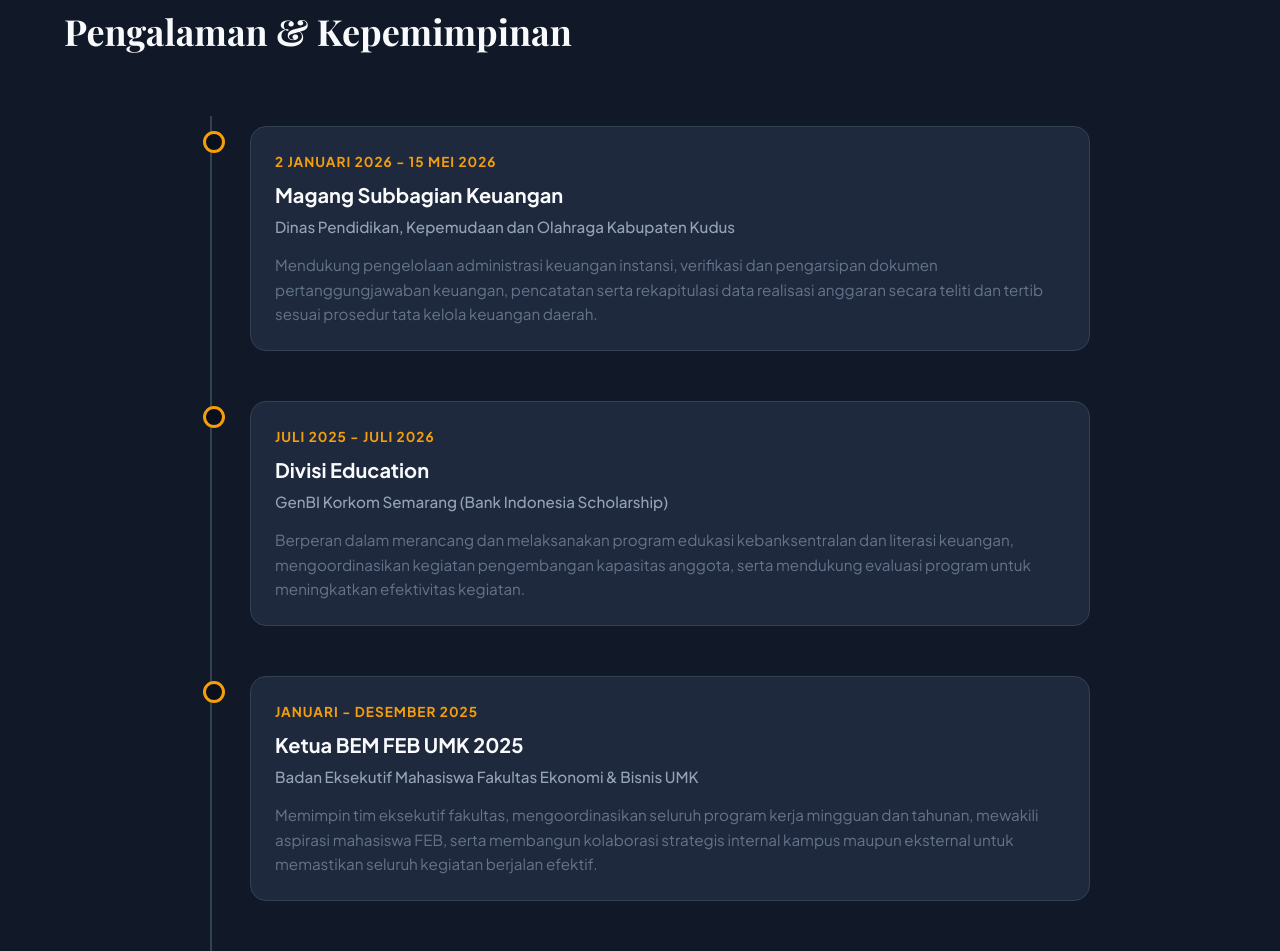
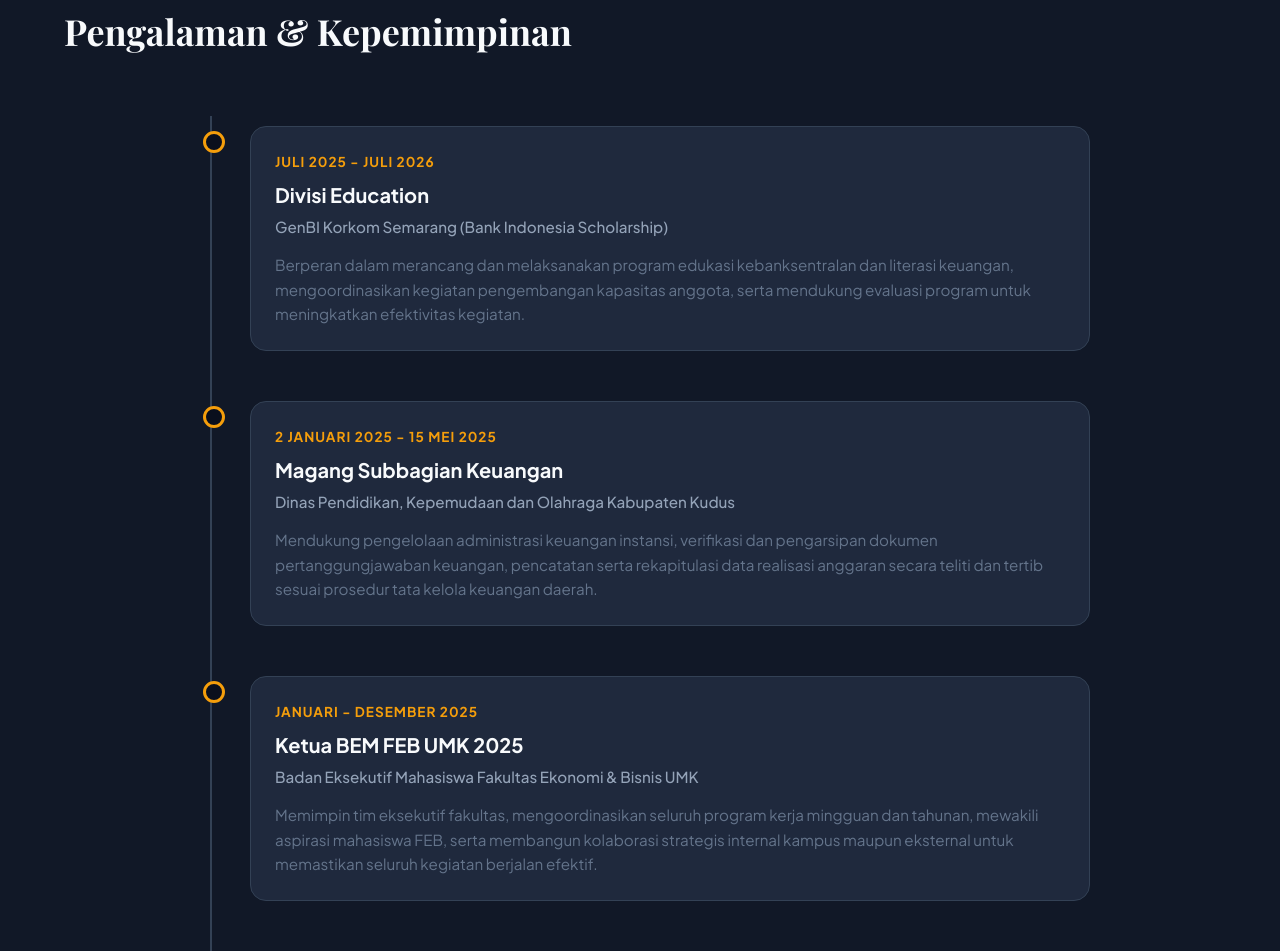
Before and after one commit to ipul13123/portofolio.saifullah.com, a plain HTML site: page index.html in a window 1280 px wide. Shown: the part 2635-3586 px from the top of the page. Drawn offline with nearby package versions, Linux system fonts and the light colour scheme; a web font is replaced by a local one.

Commit message:
Add files via upload

```diff
--- a/index.html
+++ b/index.html
@@ -917,22 +917,22 @@
             <div class="timeline">
                 <div class="timeline-item">
                     <div class="timeline-content">
-                        <div class="timeline-date">2 Januari 2026 - 15 Mei 2026</div>
-                        <h3 class="timeline-title">Magang Subbagian Keuangan</h3>
-                        <div class="timeline-org">Dinas Pendidikan, Kepemudaan dan Olahraga Kabupaten Kudus</div>
+                        <div class="timeline-date">Juli 2025 - Juli 2026</div>
+                        <h3 class="timeline-title">Divisi Education</h3>
+                        <div class="timeline-org">GenBI Korkom Semarang (Bank Indonesia Scholarship)</div>
                         <div class="timeline-desc">
-                            Mendukung pengelolaan administrasi keuangan instansi, verifikasi dan pengarsipan dokumen pertanggungjawaban keuangan, pencatatan serta rekapitulasi data realisasi anggaran secara teliti dan tertib sesuai prosedur tata kelola keuangan daerah.
+                            Berperan dalam merancang dan melaksanakan program edukasi kebanksentralan dan literasi keuangan, mengoordinasikan kegiatan pengembangan kapasitas anggota, serta mendukung evaluasi program untuk meningkatkan efektivitas kegiatan.
                         </div>
                     </div>
                 </div>
 
                 <div class="timeline-item">
                     <div class="timeline-content">
-                        <div class="timeline-date">Juli 2025 - Juli 2026</div>
-                        <h3 class="timeline-title">Divisi Education</h3>
-                        <div class="timeline-org">GenBI Korkom Semarang (Bank Indonesia Scholarship)</div>
+                        <div class="timeline-date">2 Januari 2025 - 15 Mei 2025</div>
+                        <h3 class="timeline-title">Magang Subbagian Keuangan</h3>
+                        <div class="timeline-org">Dinas Pendidikan, Kepemudaan dan Olahraga Kabupaten Kudus</div>
                         <div class="timeline-desc">
-                            Berperan dalam merancang dan melaksanakan program edukasi kebanksentralan dan literasi keuangan, mengoordinasikan kegiatan pengembangan kapasitas anggota, serta mendukung evaluasi program untuk meningkatkan efektivitas kegiatan.
+                            Mendukung pengelolaan administrasi keuangan instansi, verifikasi dan pengarsipan dokumen pertanggungjawaban keuangan, pencatatan serta rekapitulasi data realisasi anggaran secara teliti dan tertib sesuai prosedur tata kelola keuangan daerah.
                         </div>
                     </div>
                 </div>
```
